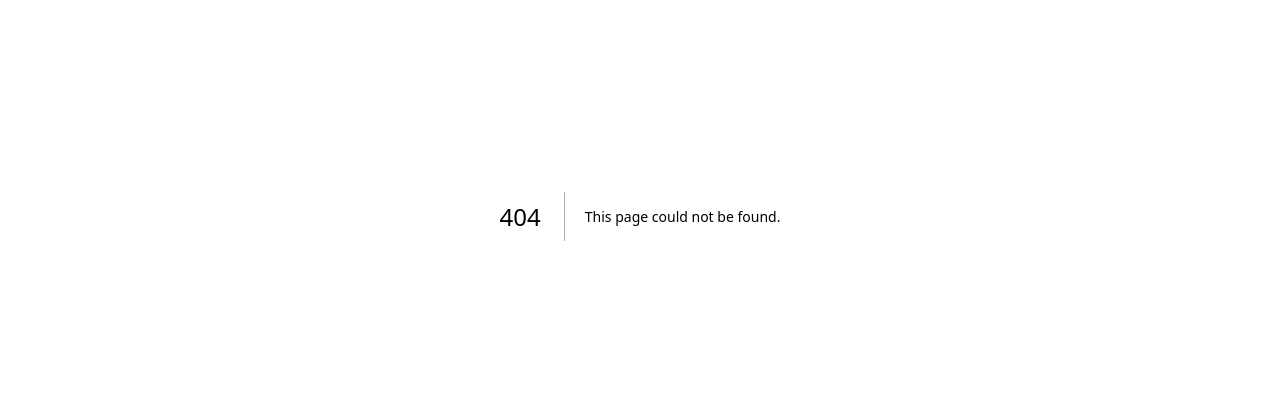
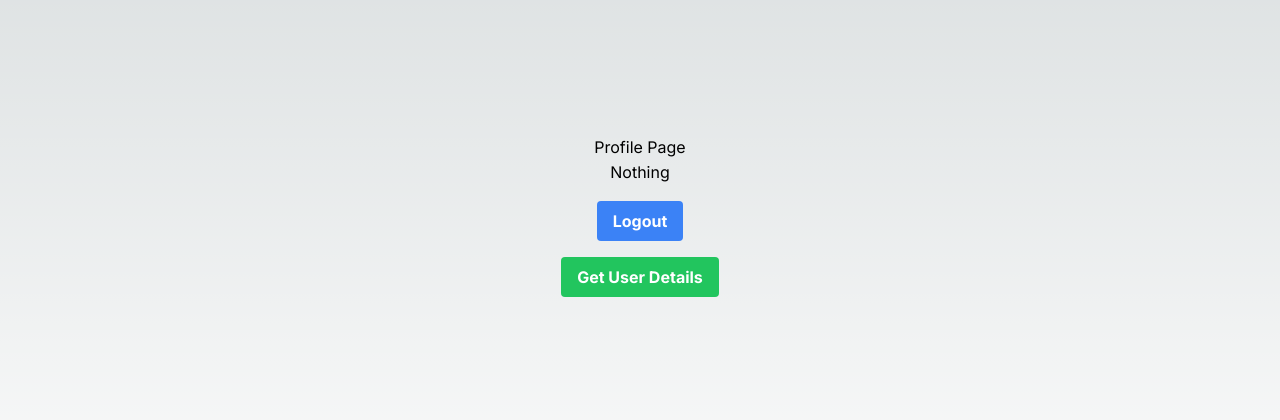
Before and after one commit to as-ga/typescript-courses, a Next.js app in the folder next-auth-app/: page /profile in a window 1280 px wide. Before the commit this address had no page. Shown: the part 184-604 px from the top of the page. Built offline with nearby package versions, Linux system fonts and the light colour scheme.

Commit message:
Add profile page component

```diff
--- /dev/null
+++ b/next-auth-app/src/app/profile/page.tsx
@@ -0,0 +1,60 @@
+"use client";
+import React, { useState } from "react";
+import axios from "axios";
+import Link from "next/link";
+import { toast } from "react-hot-toast";
+import { useRouter } from "next/navigation";
+
+export default function ProfilePage() {
+  const router = useRouter();
+  const [data, setData] = useState("nothing");
+
+  const getUserDetails = async () => {
+    try {
+      const response = await axios.post("/api/users/me");
+      setData(response.data.data._id);
+      // console.log(response.data.data._id);
+    } catch (error) {
+      console.error(error);
+    }
+  };
+
+  const logout = async () => {
+    try {
+      await axios.get("/api/users/logout");
+      toast.success("Logged out successfully");
+      router.push("/login");
+    } catch (error: any) {
+      console.error(error);
+      toast.error("Failed to logout", error.message);
+    }
+  };
+
+  return (
+    <div className="flex flex-col items-center justify-center min-h-screen py-2 ">
+      <h1>Profile Page</h1>
+      <hr />
+      <h2>
+        {data === "nothing" ? (
+          "Nothing"
+        ) : (
+          <Link href={`/profile/${data}`}>Test : {data}</Link>
+        )}
+      </h2>
+      <hr />
+
+      <button
+        className="bg-blue-500 mt-4 hover:bg-blue-700 text-white font-bold py-2 px-4 rounded"
+        onClick={logout}
+      >
+        Logout
+      </button>
+      <button
+        className="bg-green-500 mt-4 hover:bg-green-700 text-white font-bold py-2 px-4 rounded"
+        onClick={getUserDetails}
+      >
+        Get User Details
+      </button>
+    </div>
+  );
+}
```
